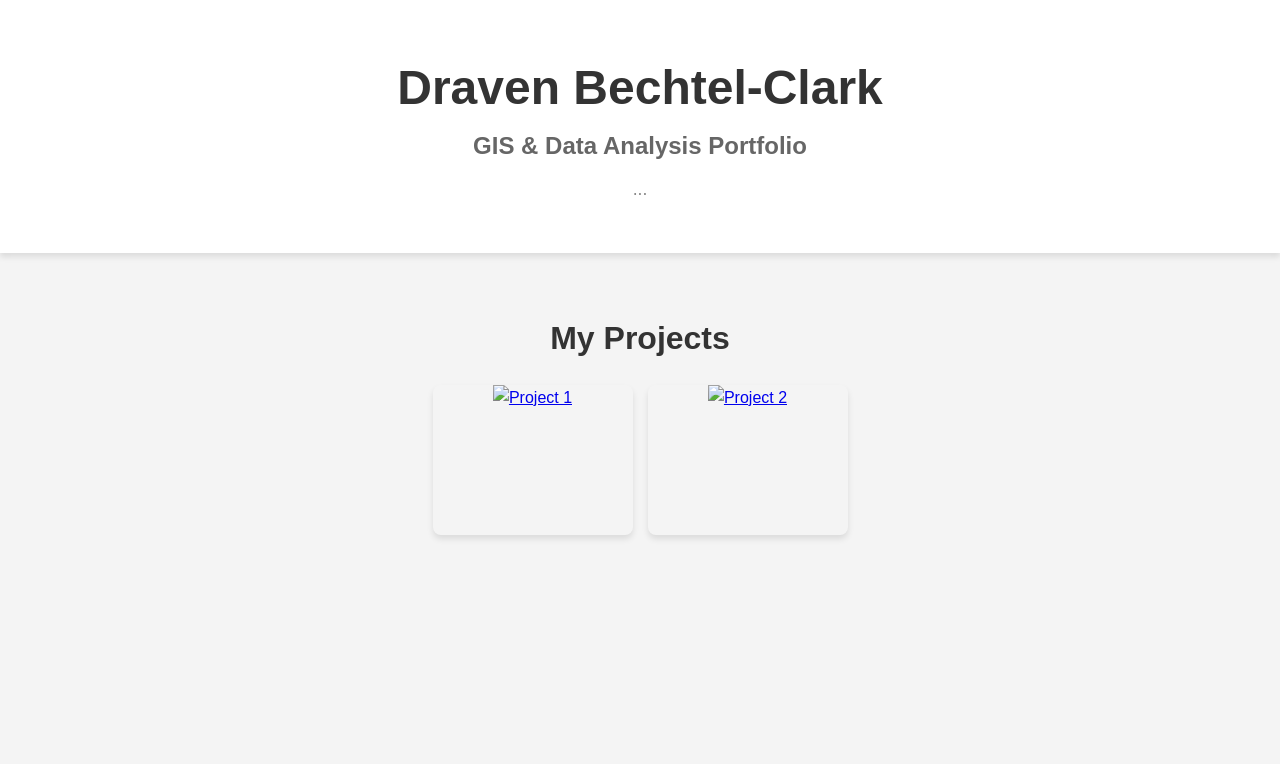
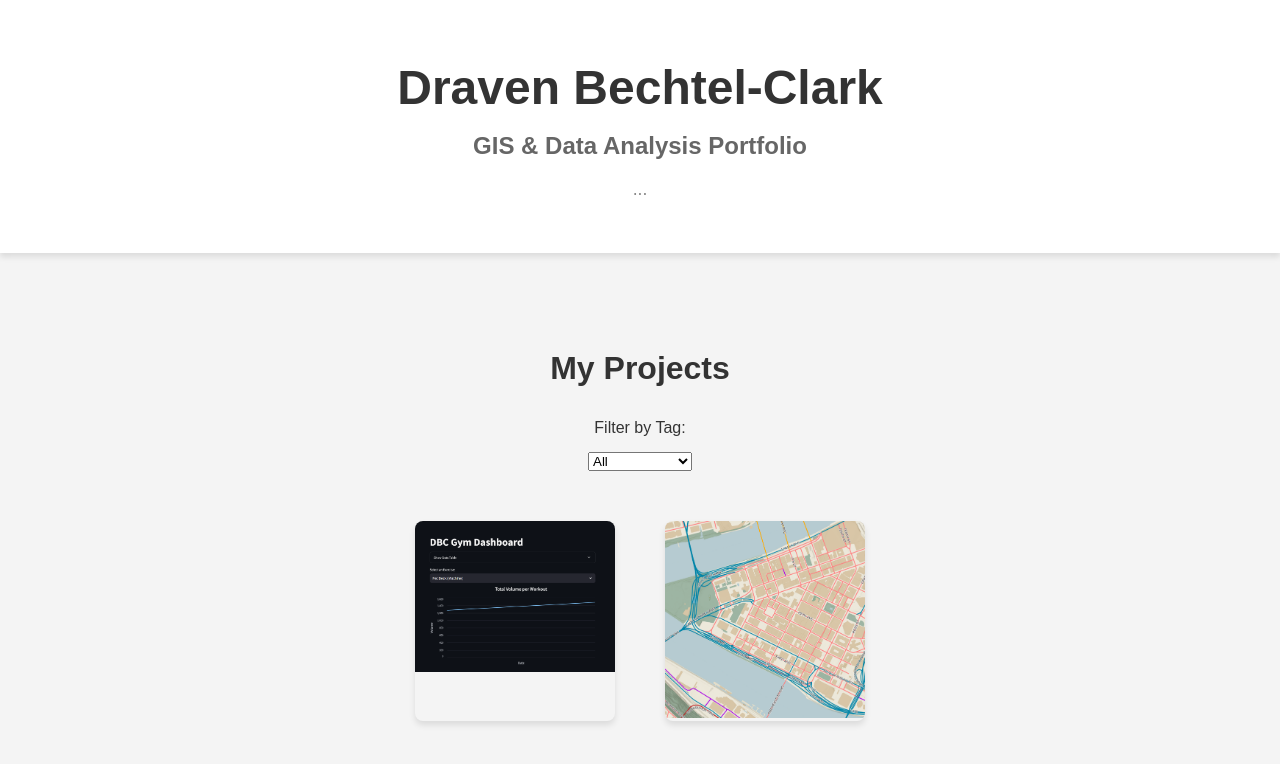
Before and after one commit to dravenbc/portfolio, a plain HTML site: page index.html in a window 1280 px wide. Drawn offline with Linux system fonts and the light colour scheme.

Commit message:
Added projects, filtering, and styling

```diff
--- a/index.html
+++ b/index.html
@@ -15,11 +15,46 @@
 
     <section class="gallery">
         <h3>My Projects</h3>
+
+        <label for="filter">Filter by Tag:</label>
+        <select id="filter">
+            <!--values cannot have a space-->
+            <option value="all">All</option>
+            <option value="Data">Data Analysis</option>
+            <option value="GIS">GIS</option>
+            <option value="Python">Python</option>
+        </select>
+
         <div class="thumbnails">
-            <a href="project1.html" class="thumbnail"><img src="project1-thumbnail.jpg" alt="Project 1"></a>
-            <a href="project2.html" class="thumbnail"><img src="project2-thumbnail.jpg" alt="Project 2"></a>
-            <!-- Add more project thumbnails here -->
+            <a href="https://dbc-gym.streamlit.app/" target="_blank" class="thumbnail" data-tags="Data Python">
+                <div class="thumbnail-container">
+                    <img src="images/gym-dashboard.png" alt="Gym Dashboard">
+                    <div class="overlay-text">Gym Dashboard</div>
+                </div>
+            </a>
+            <a href="https://pittsburghpa.maps.arcgis.com/apps/instant/basic/index.html?appid=ca33322ae91b4945af942ef01290180b" target="_blank" class="thumbnail" data-tags="GIS">
+                <div class="thumbnail-container">
+                    <img src="images/street-owner.png" alt="Street Ownership Map">
+                    <div class="overlay-text">Street Ownership Map</div>
+                </div>
+            </a>
         </div>
     </section>
 </body>
 </html>
+
+<script>
+    document.getElementById("filter").addEventListener("change", function() {
+        let selectedTag = this.value;
+        let projects = document.querySelectorAll(".thumbnail");
+
+        projects.forEach(project => {
+            let tags = project.getAttribute("data-tags").split(" ");
+            if (selectedTag === "all" || tags.includes(selectedTag)) {
+                project.style.display = "inline-block";
+            } else {
+                project.style.display = "none";
+            }
+        });
+    });
+    </script>
--- a/styles.css
+++ b/styles.css
@@ -36,7 +36,7 @@ body {
 }
 
 .gallery {
-    padding: 20px;
+    padding: 50px;
     text-align: center;
 }
 
@@ -49,13 +49,14 @@ body {
     display: flex;
     flex-wrap: wrap;
     justify-content: center;
-    gap: 15px;
+    gap: 50px;
+    margin-bottom: 50px;
 }
 
 .thumbnail {
     display: block;
     width: 200px;
-    height: 150px;
+    height: 200px;
     overflow: hidden;
     border-radius: 8px;
     box-shadow: 0 4px 6px rgba(0, 0, 0, 0.1);
@@ -71,3 +72,61 @@ body {
     height: 100%;
     object-fit: cover;
 }
+
+.thumbnail-container {
+    position: relative;
+    display: inline-block;
+    overflow: hidden;
+}
+
+.thumbnail-container img {
+    display: block;
+    width: 100%;
+    transition: 0.3s ease-in-out;
+    z-index: 1;
+}
+
+.thumbnail-container::after {
+    content: "";
+    position: absolute;
+    top: 0;
+    left: 0;
+    width: 100%;
+    height: 100%;
+    background: rgba(189, 189, 189, 0.5); /* Gray overlay */
+    opacity: 0;
+    transition: opacity 0.3s ease-in-out;
+    z-index: 2;
+}
+
+.overlay-text {
+    position: absolute;
+    top: 50%;
+    left: 50%;
+    transform: translate(-50%, -50%);
+    color: #FFFFFF;
+    font-size: clamp(12px, 3vw, 20px);
+    font-weight: bold;
+    width: 90%;
+    text-align: center;
+    opacity: 0;
+    transition: opacity 0.3s ease-in-out;
+    white-space: normal;
+    z-index: 3;
+    text-shadow: 2px 2px 4px rgba(0, 0, 0, 0.8), -2px -2px 4px rgba(0, 0, 0, 0.8);
+}
+
+.thumbnail-container:hover::after,
+.thumbnail-container:hover .overlay-text {
+    opacity: 1;
+}
+
+label[for="filter"] {
+    display: block; /* Makes label take full width */
+    margin-bottom: 8px; /* Adjust the space */
+}
+
+select {
+
+    margin-bottom: 50px; /* Adds space below */
+}
```
Also changed, not shown: images/gym-dashboard.png (added), images/placeholder.svg (added), images/street-owner.png (added).
